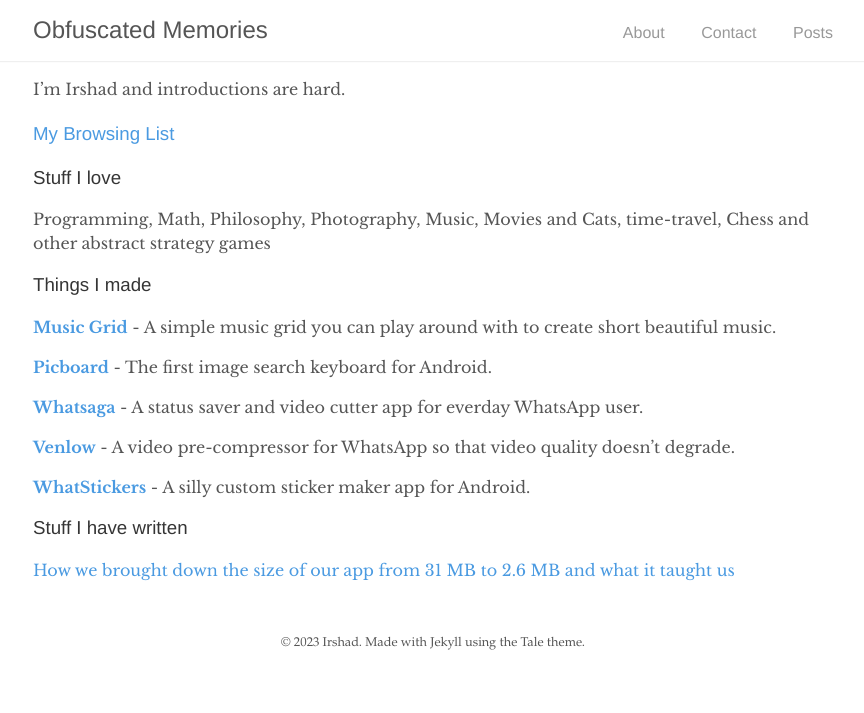
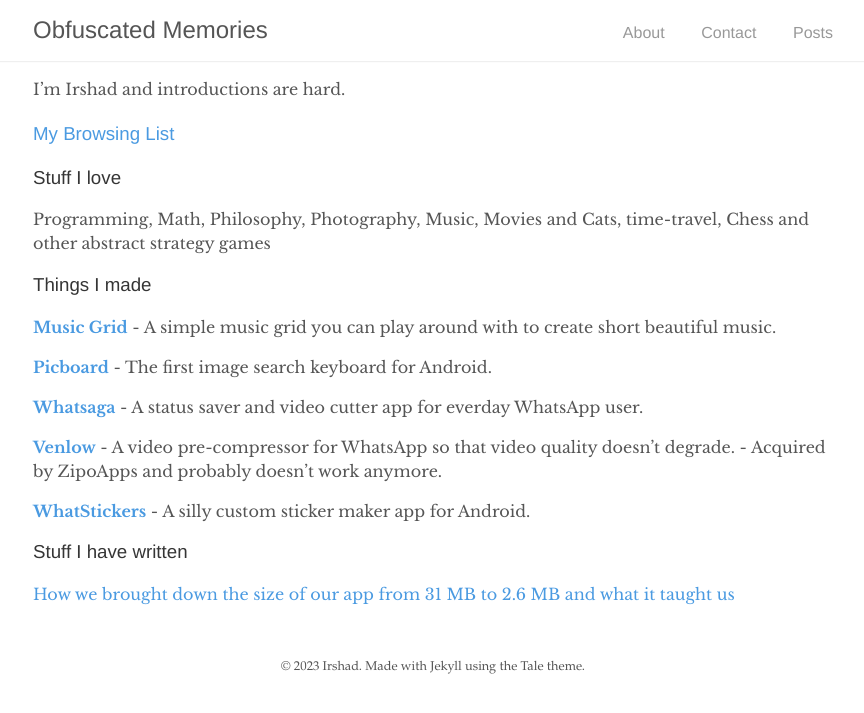
Before and after one commit to irshadshalu/irshadshalu.github.io, a Jekyll site: the page built from _pages/about.md, in a window 1280 px wide. Shown: the top 713 px of the page, without its empty margins (207-1071 px from the left). Built offline with Jekyll 4.4.1, drawn with Linux system fonts in a browser that asks for light colours.

Commit message:
Updated Note _pages/about.md

```diff
--- a/_pages/about.md
+++ b/_pages/about.md
@@ -20,7 +20,8 @@
 
 [**Whatsaga**](https://play.google.com/store/apps/details?id=in.whatsaga.whatsapplongerstatus&referrer=utm_source%3Dpw) - A status saver and video cutter app for everday WhatsApp user.
 
-[**Venlow**](https://play.google.com/store/apps/details?id=com.venlow.vertical.fullscreen.whatsapp.video.status&hl=en_IN&referrer=utm_source%3Dpw) - A video pre-compressor for WhatsApp so that video quality doesn't degrade.
+[**Venlow**](https://play.google.com/store/apps/details?id=com.venlow.vertical.fullscreen.whatsapp.video.status&hl=en_IN&referrer=utm_source%3Dpw) - A video pre-compressor for WhatsApp so that video quality doesn't degrade. - Acquired by ZipoApps and probably doesn't work anymore.
+
 
 [**WhatStickers**](https://play.google.com/store/apps/details?id=in.whatstickers.whatsapp.custom.sticker.maker.personal&referrer=utm_source%3Dpw) - A silly custom sticker maker app for Android.
 
```
